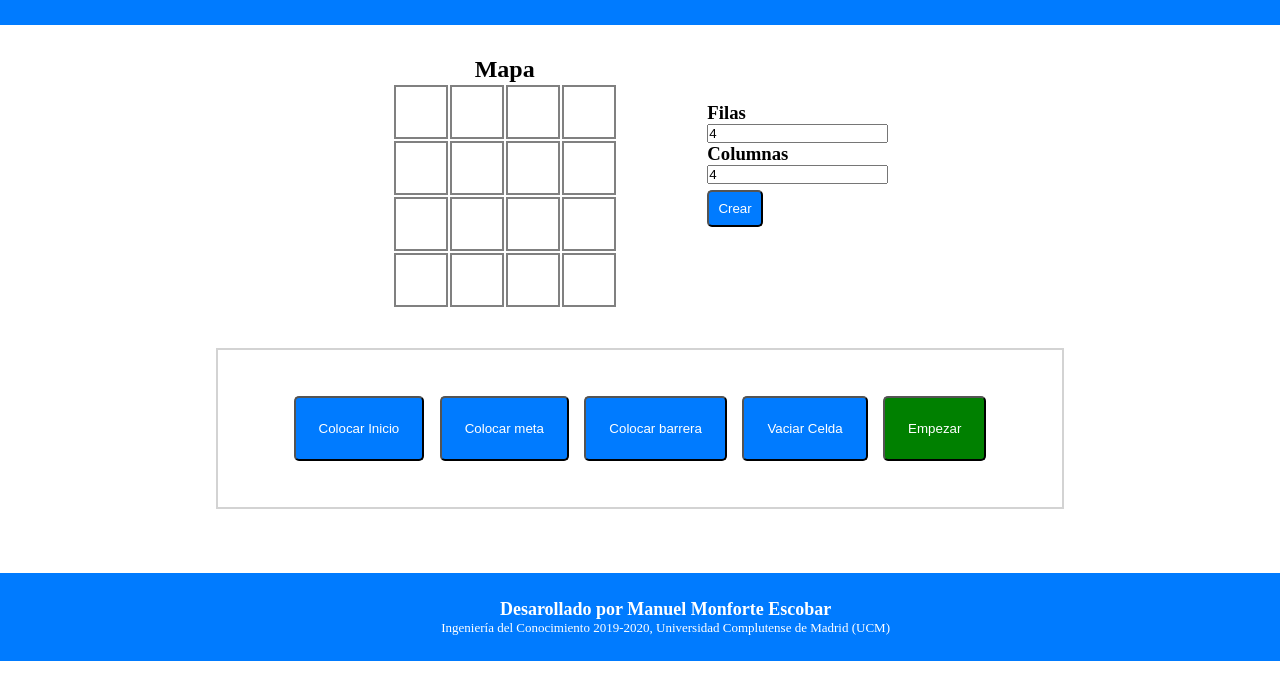
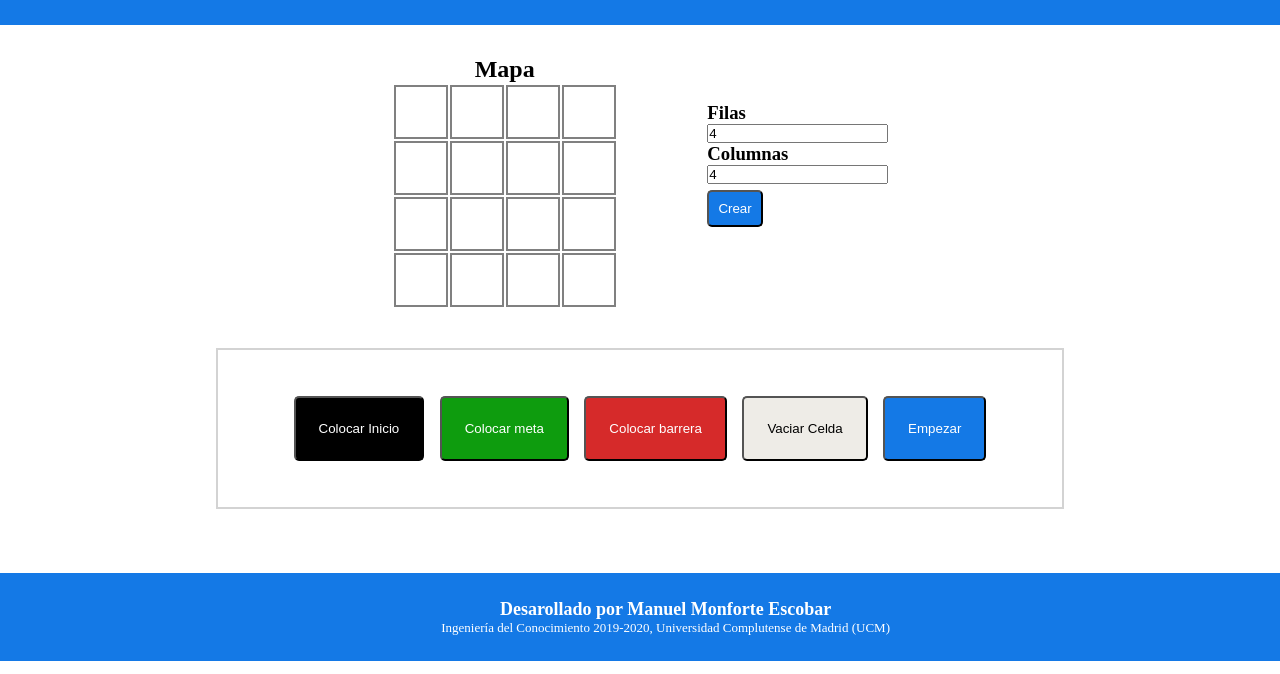
Before and after one commit to manumonforte/IC, a plain HTML site: page index.html in a window 1280 px wide. Shown: the part 126-800 px from the top of the page. Drawn offline with nearby package versions, Linux system fonts and the light colour scheme.

Commit message:
add new colors to cells

```diff
--- a/css/style.css
+++ b/css/style.css
@@ -4,7 +4,7 @@
 }
 
 header{
-    background-color: #007bff;
+    background-color: #1479e6;
     text-align:center;
     padding: 3%;
     color:white;
@@ -52,19 +52,38 @@ tr,td{
 }
 
 .options > button{
-    background-color: #007bff;
+    background-color: #1479e6;
     color: white;
     padding: 3%;
     border-radius: 5px;
     margin : 1%;
 }
 
+#place_start_button{
+    background-color: black;
+    color:white;
+}
+
+#place_goal_button{
+    background-color: rgb(14, 156, 14);
+}
+
+
+#place_barrier_button{
+    background-color: rgb(214, 42, 42);
+}
+
+#clear_cell_button{
+    background-color: rgb(238, 236, 231);
+    color: black;
+}
+
 #start{
-    background-color: green;
+    background-color: 1479e6;
 }
 
 #create-new-board{
-    background-color: #007bff;
+    background-color: #1479e6;
     color: white;
     padding: 5%;
     border-radius: 5px;
@@ -76,19 +95,20 @@ tr,td{
 }
 
 .start_cell{
-    background-color: red;
+    background-color: black;
 }
 
 .goal_cell{
-    background-color: green;
+    background-color: rgb(14, 156, 14);;
 }
 
 .barrier_cell{
-    background-color: black;
+    background-color: rgb(214, 42, 42);
 }
 
+
 footer{
-    background-color: #007bff;
+    background-color: #1479e6;
     text-align:center;
     padding: 2%;
     color:white;
```
